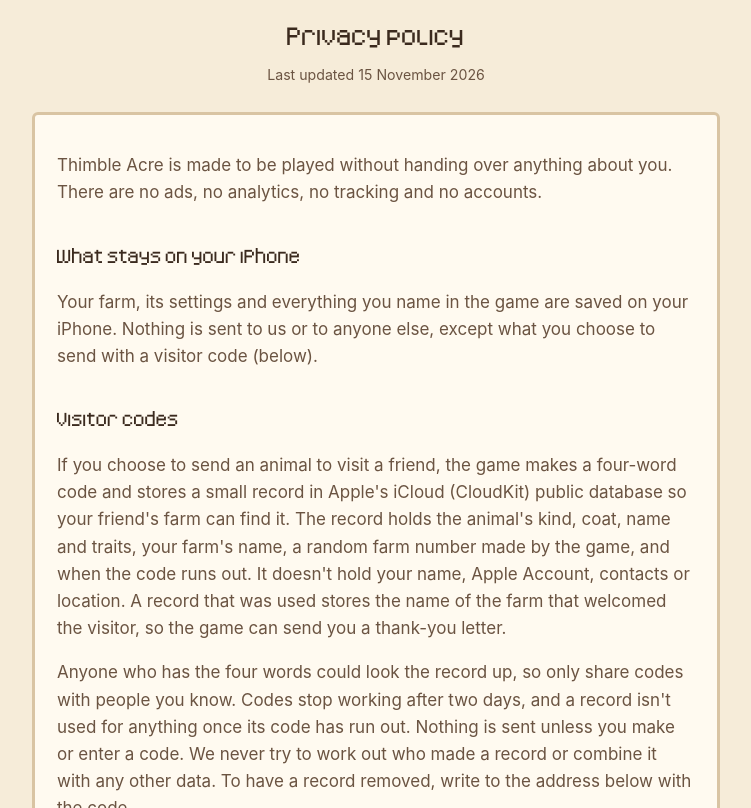
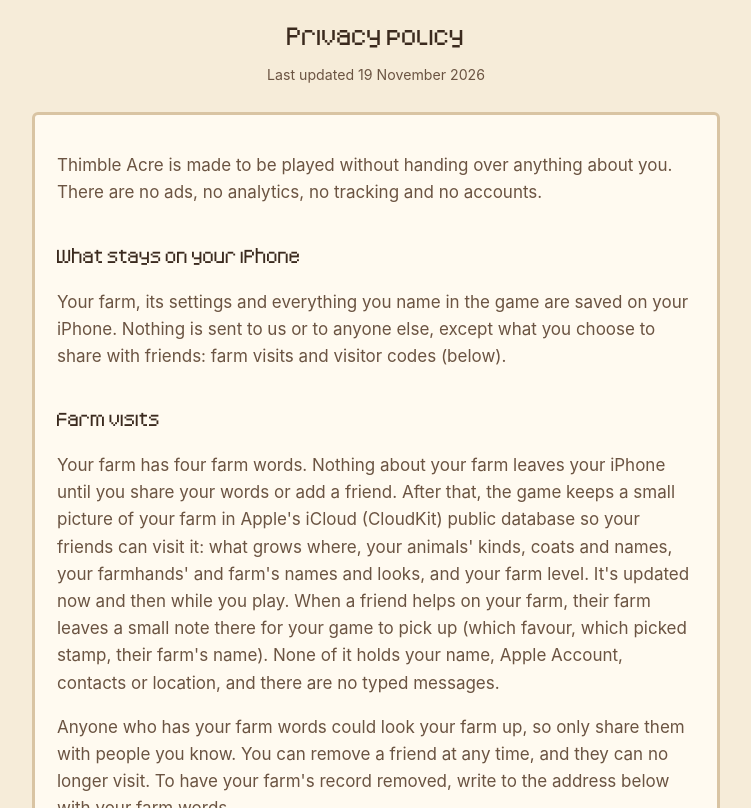
Before and after one commit to Rackit3d/thimble-acre, a plain HTML site: page privacy.html in a window 1280 px wide. Shown: the part 144-952 px from the top of the page, without its empty margins (264-1015 px from the left). Drawn offline with Linux system fonts and the light colour scheme.

Commit message:
Privacy: farm visits

```diff
--- a/privacy.html
+++ b/privacy.html
@@ -11,12 +11,15 @@
 <header>
 <img class="logo" src="logo.png" alt="Thimble Acre">
 <h1>Privacy policy</h1>
-<small>Last updated 15 November 2026</small>
+<small>Last updated 19 November 2026</small>
 </header>
 <div class="card">
 <p>Thimble Acre is made to be played without handing over anything about you. There are no ads, no analytics, no tracking and no accounts.</p>
 <h2>What stays on your iPhone</h2>
-<p>Your farm, its settings and everything you name in the game are saved on your iPhone. Nothing is sent to us or to anyone else, except what you choose to send with a visitor code (below).</p>
+<p>Your farm, its settings and everything you name in the game are saved on your iPhone. Nothing is sent to us or to anyone else, except what you choose to share with friends: farm visits and visitor codes (below).</p>
+<h2>Farm visits</h2>
+<p>Your farm has four farm words. Nothing about your farm leaves your iPhone until you share your words or add a friend. After that, the game keeps a small picture of your farm in Apple's iCloud (CloudKit) public database so your friends can visit it: what grows where, your animals' kinds, coats and names, your farmhands' and farm's names and looks, and your farm level. It's updated now and then while you play. When a friend helps on your farm, their farm leaves a small note there for your game to pick up (which favour, which picked stamp, their farm's name). None of it holds your name, Apple Account, contacts or location, and there are no typed messages.</p>
+<p>Anyone who has your farm words could look your farm up, so only share them with people you know. You can remove a friend at any time, and they can no longer visit. To have your farm's record removed, write to the address below with your farm words.</p>
 <h2>Visitor codes</h2>
 <p>If you choose to send an animal to visit a friend, the game makes a four-word code and stores a small record in Apple's iCloud (CloudKit) public database so your friend's farm can find it. The record holds the animal's kind, coat, name and traits, your farm's name, a random farm number made by the game, and when the code runs out. It doesn't hold your name, Apple Account, contacts or location. A record that was used stores the name of the farm that welcomed the visitor, so the game can send you a thank-you letter.</p>
 <p>Anyone who has the four words could look the record up, so only share codes with people you know. Codes stop working after two days, and a record isn't used for anything once its code has run out. Nothing is sent unless you make or enter a code. We never try to work out who made a record or combine it with any other data. To have a record removed, write to the address below with the code.</p>
```
